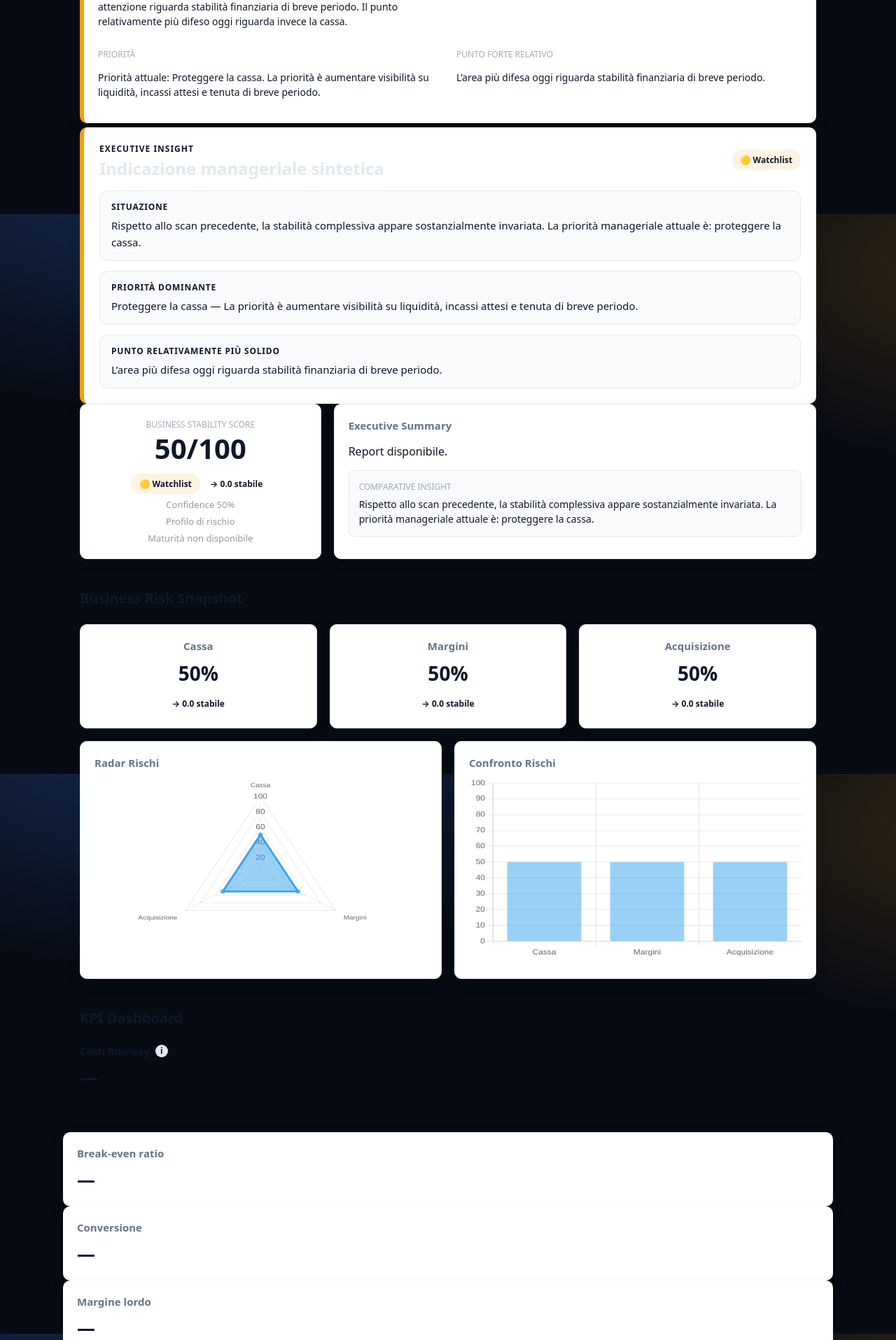
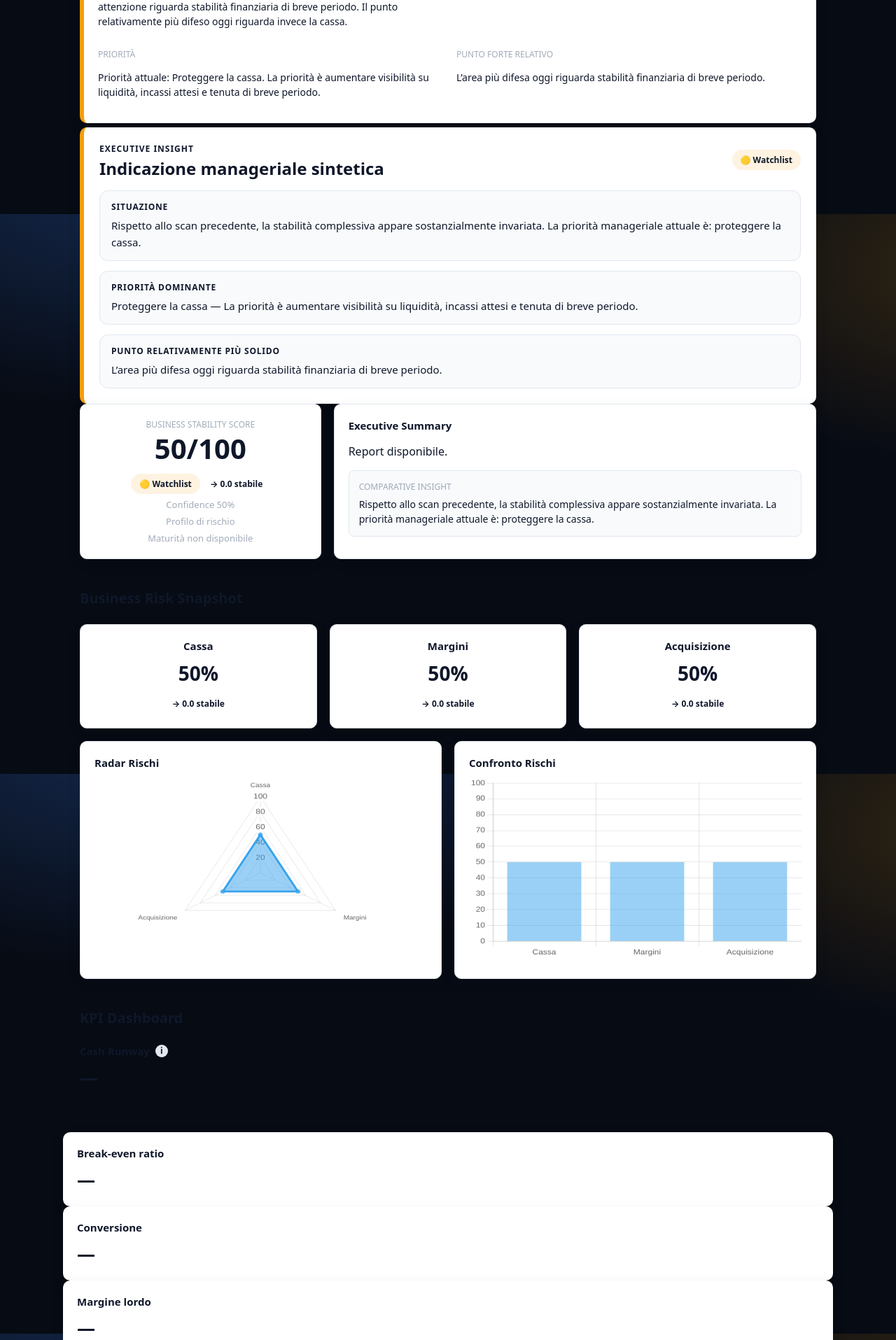
Before and after one commit to adiutorialessandro/saas_full, a Flask app: page /report/1 in a window 1280 px wide. Shown: the part 494-2409 px from the top of the page at 70% size. Run offline with Flask 3, Linux system fonts and the light colour scheme; a user stored in the database is signed in; tables that the repository leaves empty hold one stand-in row (values such as "Sample post").

Commit message:
Refactor report contrast system and remove duplicate CSS

```diff
--- a/app/static/css/report.css
+++ b/app/static/css/report.css
@@ -685,74 +685,56 @@ KPI TOOLTIP (Cash Runway info)
   transform:translateY(0);
 }
 
-/* Fix contrasto report interattivo */
+/* ===============================
+REPORT CONTRAST SYSTEM
+=============================== */
 
 .report-card,
 .report-card p,
-.report-card li,
-.report-card .card-title,
-.report-card .card-label,
-.report-card .kpi-value,
-.report-card .risk-value,
-.report-card .muted,
-.report-card .plan-action,
-.report-card .plan-meta,
-.report-card .plan-week {
-  color: #0f172a;
+.report-card li{
+  color:#0f172a;
 }
 
 .report-card .card-title,
-.report-card .card-label,
-.report-card .mock-label,
-.report-card .section-label {
-  color: #64748b !important;
+.report-card .kpi-value,
+.report-card .risk-value,
+.report-card .score-big,
+.report-card .plan-week,
+.report-card .plan-action{
+  color:#0f172a;
+  font-weight:700;
+}
+
+.report-card .card-label{
+  color:#64748b;
 }
 
 .report-card .muted,
-.report-card .plan-meta {
-  color: #475569 !important;
-}
-
-.report-card .kpi-value,
-.report-card .risk-value,
-.report-card .score-big {
-  color: #0f172a !important;
-  font-weight: 700;
+.report-card .plan-meta{
+  color:#475569;
 }
 
 .section-head h2{
-  color:#e2e8f0;
+  color:#0f172a;
   font-weight:700;
 }
 
 .report-section h2{
-  color:#e2e8f0;
+  color:#0f172a;
   font-weight:700;
 }
 
-/* ===== REPORT SECTION DARK BACKGROUND FIX ===== */
-
 .report-section{
-  color:#e2e8f0;
+  color:#0f172a;
 }
 
 .report-section .muted{
-  color:#94a3b8;
-}
-
-.report-section .card-label{
-  color:#94a3b8;
-}
-
-.report-section .kpi-value,
-.report-section .risk-value,
-.report-section .score-big{
-  color:#0f172a;
+  color:#64748b;
 }
 
 .grid-3 .report-card,
 .chart-grid .report-card,
-.hero-grid .report-card {
-  background: #ffffff !important;
-  border: 1px solid #e2e8f0 !important;
+.hero-grid .report-card{
+  background:#ffffff;
+  border:1px solid #e2e8f0;
 }
```
